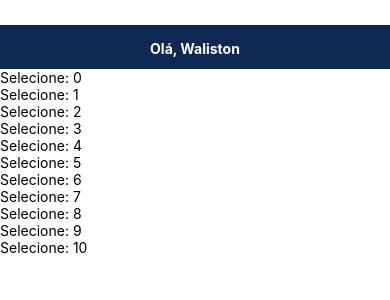
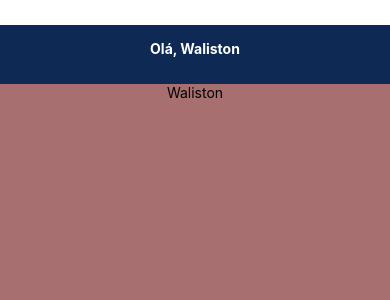
Before and after one commit to eu-waliston/React-Native, a React Native app in the folder logica/: screen / in a window 390 px wide. Shown: the top 300 px of the page. Built offline with nearby package versions, Linux system fonts and the light colour scheme.

Commit message:
React Native - Logica IV

```diff
--- a/logica/App.js
+++ b/logica/App.js
@@ -1,23 +1,30 @@
 import React from "react";
 import { StatusBar } from "expo-status-bar";
-import { StyleSheet,View } from "react-native";
+import { StyleSheet, View } from "react-native";
+
 import Header from "./components/Header";
+import Body from "./components/Body";
 
-const App = () => {
-  return (
-    <View style={styles.container}>
-      <StatusBar style="auto" />
-      <Header />
+export default class App extends React.Component {
+  constructor(props) {
+    super(props);
+  }
 
-    </View>
-  );
-};
+  render() {
+    return (
+      <View style={styles.container}>
+        <StatusBar style="auto" />
+        <Header />
+        <Body />
+      </View>
+    );
+  }
+}
 
 const styles = StyleSheet.create({
   container: {
     flex: 1,
+    margin: 0,
+    padding: 0,
   },
 });
-
-
-export default App;
--- /dev/null
+++ b/logica/components/Body.jsx
@@ -0,0 +1,35 @@
+import React from "react";
+import { Text, StyleSheet, View } from "react-native";
+
+export default class Body extends React.Component {
+  constructor(props) {
+    super(props);
+    this.nome = "Waliston"
+  }
+
+  chamarNome(){
+    return (<Text>{this.nome}</Text>)
+  }
+
+  render() {
+    return (
+      <View style={bodyStyle.container}>
+        <Text style={bodyStyle.text}>
+          {this.chamarNome()}
+        </Text>
+      </View>
+    );
+  }
+}
+
+const bodyStyle = StyleSheet.create({
+  container: {
+    margin: 0,
+    padding: 0,
+    backgroundColor: "#A76F6F",
+    flex: 1
+  },
+  text: {
+    textAlign: "center",
+  },
+});
--- a/logica/components/Header.jsx
+++ b/logica/components/Header.jsx
@@ -11,35 +11,38 @@ const Header = () => {
   // } else {
   //   conteudo = <Text>No Code</Text>;
   // }
-  var component = [];
-  for (let i = 0; i <= 10; i++) {
-      component[i] = <Text>Selecione: {i}</Text>
-  }
+
+
+  // var component = [];
+  // for (let i = 0; i <= 10; i++) {
+  //     component[i] = <Text>Selecione: {i}</Text>
+  // }
 
   return (
     <View style={header.container}>
       <View style={header.bar}>
         <Text style={header.text}>Olá, {name}</Text>
       </View>
+
       {/* {conteudo} */}
-      {
+      {/* {
         component.map((elem) => {
           return (elem)
         })
-      }
+      } */}
     </View>
   );
 };
 
 const header = StyleSheet.create({
   container: {
-    flex: 1,
+    flex: 0.11,
   },
   bar: {
     backgroundColor: "#0E2954",
     marginTop: 25,
     width: "100%",
-    flex: 0.07,
+    flex: 1,
   },
   text: {
     textAlign: "center",
```
